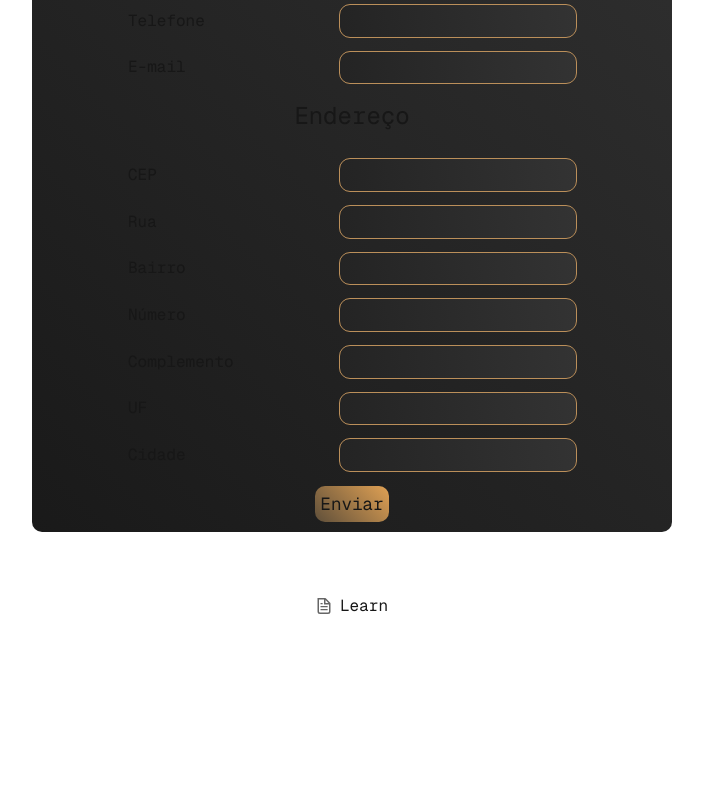
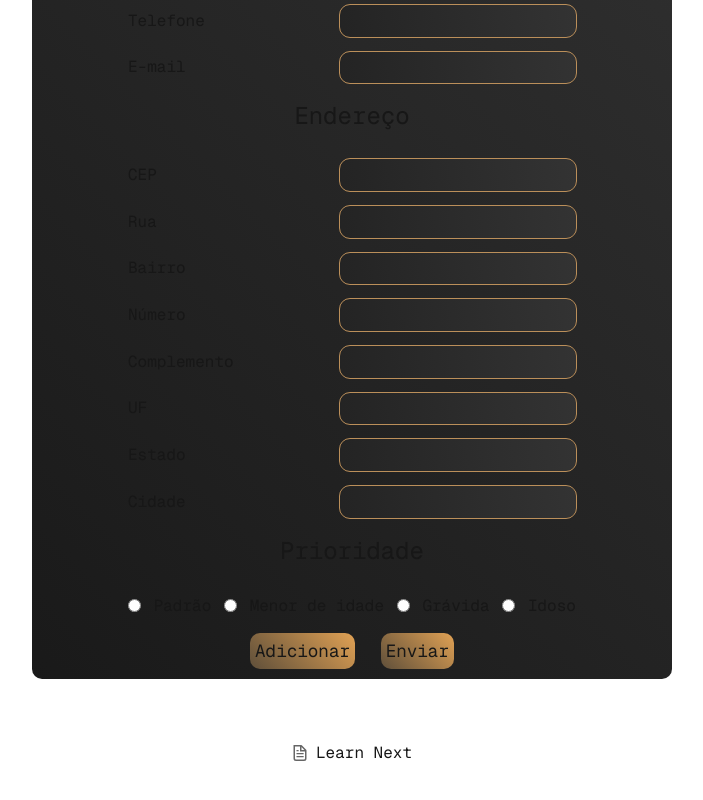
Before and after one commit to ZoG101/Heap-Flight-Form, a Next.js app: page / in a window 1280 px wide. Shown: the part 370-1170 px from the top of the page, without its empty margins (288-991 px from the left). Before the commit the page ends 1066 px from the top, so only its background shows below. Built offline with nearby package versions, Linux system fonts and the light colour scheme.

Commit message:
verificação de idade e de blank adicionada no FormHandler

```diff
--- /dev/null
+++ b/src/components/form/FormHandler.ts
@@ -0,0 +1,50 @@
+class FormHandler {
+    /*Returns true if everything is not blank
+    * Returns false if there is something blank
+    */
+    static verifyBlankContent(content:string) : boolean {
+        if (content.length == 0) return false;
+        return true;
+    };
+
+    static verify(...content:Array<string>) : boolean {
+        let ret = true;
+        content.forEach((e) => {
+            if (!FormHandler.verifyBlankContent(e)) ret = false;
+        });
+
+        return ret
+    }
+
+    static verifyAge(birthDate:string) : boolean {
+        const pAge:Date = new Date(birthDate);
+        const now:Date = new Date();
+
+        if (pAge.getTime() > now.getTime()) throw Error("Idade inválida");
+
+        const pAdultAge:Date = new Date(birthDate);
+        pAdultAge.setFullYear(pAge.getFullYear() + 18);
+
+        if ((pAdultAge.getFullYear() - now.getFullYear()) <= 0) {
+            if ((pAdultAge.getFullYear() - now.getFullYear()) === 0) {
+                if ((pAdultAge.getMonth() - now.getMonth()) <= 0) {
+                    if ((pAdultAge.getMonth() - now.getMonth()) === 0) {
+                        if ((pAdultAge.getDate() - now.getDate()) <= 0) {
+                            return true;
+                        } else {
+                            return false;
+                        }
+                    } else {
+                        return true;
+                    }
+                }
+            } else {
+                return true;
+            }
+        }
+
+        return false;
+    }
+}
+
+export default FormHandler;
--- a/src/pages/index.tsx
+++ b/src/pages/index.tsx
@@ -1,6 +1,8 @@
 import Image from "next/image";
 import { Geist, Geist_Mono } from "next/font/google";
 import MainBox from "@/components/MainBox";
+import { useState } from "react";
+import FormHandler from "@/components/form/FormHandler";
 
 const geistSans = Geist({
   variable: "--font-geist-sans",
@@ -13,6 +15,8 @@ const geistMono = Geist_Mono({
 });
 
 export default function Home() {
+  const [birthDate, setBD] = useState<string>("");
+
   return (
     <div
       className={`${geistSans.className} ${geistMono.className} grid grid-rows-[20px_1fr_20px] items-center justify-items-center min-h-screen p-8 pb-20 gap-16 sm:p-20 font-[family-name:var(--font-geist-sans)]`}
@@ -39,55 +43,73 @@ export default function Home() {
           <form action="#" method="post">
             <h2>Dados Pessoais</h2>
             <div className="formInput">
-              <label htmlFor="">Nome Completo</label>
-              <input type="text" name="" id="" />
+              <label htmlFor="nameForm">Nome Completo</label>
+              <input type="text" name="nameForm" id="nameForm" required />
             </div>
             <div className="formInput">
-              <label htmlFor="">CPF</label>
-              <input type="text" name="" id="" />
+              <label htmlFor="CPFForm">CPF</label>
+              <input type="text" name="CPFForm" id="CPFForm" required />
             </div>
             <div className="formInput">
-              <label htmlFor="">Data de nascimento</label>
-              <input type="date" name="" id="" />
+              <label htmlFor="birthDateForm">Data de nascimento</label>
+              <input type="date" name="birthDateForm" id="birthDateForm" value={birthDate} onChange={(e) => setBD(e.target.value)} required />
             </div>
             <div className="formInput">
-              <label htmlFor="">Telefone</label>
-              <input type="tel" name="" id="" />
+              <label htmlFor="telForm">Telefone</label>
+              <input type="tel" name="telForm" id="telForm" required />
             </div>
             <div className="formInput">
-              <label htmlFor="">E-mail</label>
-              <input type="email" name="" id="" />
+              <label htmlFor="emailForm">E-mail</label>
+              <input type="email" name="emailForm" id="emailForm" required />
             </div>
             <h2>Endereço</h2>
             <div className="formInput">
-              <label htmlFor="">CEP</label>
-              <input type="text" name="" id="" />
+              <label htmlFor="CEPForm">CEP</label>
+              <input type="text" name="CEPForm" id="CEPForm" required />
             </div>
             <div className="formInput">
-              <label htmlFor="">Rua</label>
-              <input type="text" name="" id="" />
+              <label htmlFor="streetForm">Rua</label>
+              <input type="text" name="streetForm" id="streetForm" required />
             </div>
             <div className="formInput">
-              <label htmlFor="">Bairro</label>
-              <input type="text" name="" id="" />
+              <label htmlFor="neighborForm">Bairro</label>
+              <input type="text" name="neighborForm" id="neighborForm" required />
             </div>
             <div className="formInput">
-              <label htmlFor="">Número</label>
-              <input type="text" name="" id="" />
+              <label htmlFor="numberForm">Número</label>
+              <input type="text" name="numberForm" id="numberForm" required />
             </div>
             <div className="formInput">
-              <label htmlFor="">Complemento</label>
-              <input type="text" name="" id="" />
+              <label htmlFor="complementForm">Complemento</label>
+              <input type="text" name="complementForm" id="complementForm" required />
             </div>
             <div className="formInput">
-              <label htmlFor="">UF</label>
-              <input type="text" name="" id="" />
+              <label htmlFor="UFForm">UF</label>
+              <input type="text" name="UFForm" id="UFForm" required />
             </div>
             <div className="formInput">
-              <label htmlFor="">Cidade</label>
-              <input type="text" name="" id="" />
+              <label htmlFor="stateForm">Estado</label>
+              <input type="text" name="stateForm" id="stateForm" required />
             </div>
+            <div className="formInput">
+              <label htmlFor="cityForm">Cidade</label>
+              <input type="text" name="cityForm" id="cityForm" required />
+            </div>
+            <h2>Prioridade</h2>
+            <div className="formInput">
+              <input className="radioBtt" type="radio" name="priorityForm" id="default" required />
+              <label htmlFor="default">Padrão</label>
+              <input className="radioBtt" type="radio" name="priorityForm" id="minor" required />
+              <label htmlFor="minor">Menor de idade</label>
+              <input className="radioBtt" type="radio" name="priorityForm" id="pregnant" required />
+              <label htmlFor="pregnant">Grávida</label>
+              <input className="radioBtt" type="radio" name="priorityForm" id="elderly" required />
+              <label htmlFor="elderly">Idoso</label>
+            </div>
+            <div className="formButton">
+              <button type="button">Adicionar</button>
               <button type="button">Enviar</button>
+            </div>
           </form>
         </MainBox>
       </main>
@@ -105,7 +127,7 @@ export default function Home() {
             width={16}
             height={16}
           />
-          Learn
+          Learn Next
         </a>
 
       </footer>
--- a/src/styles/main.css
+++ b/src/styles/main.css
@@ -16,6 +16,18 @@
     align-items: center;
     gap: 10px;
     width: 25vw;
+}
+
+.formButton {
+    display: flex;
+    align-items: center;
+    justify-content: center;
+    gap: 2vw;
+}
+
+.radioBtt {
+    outline: none;
+    accent-color: rgb(245, 178, 96);
 }
 
 @media screen and (max-width: 1404px) {
```
